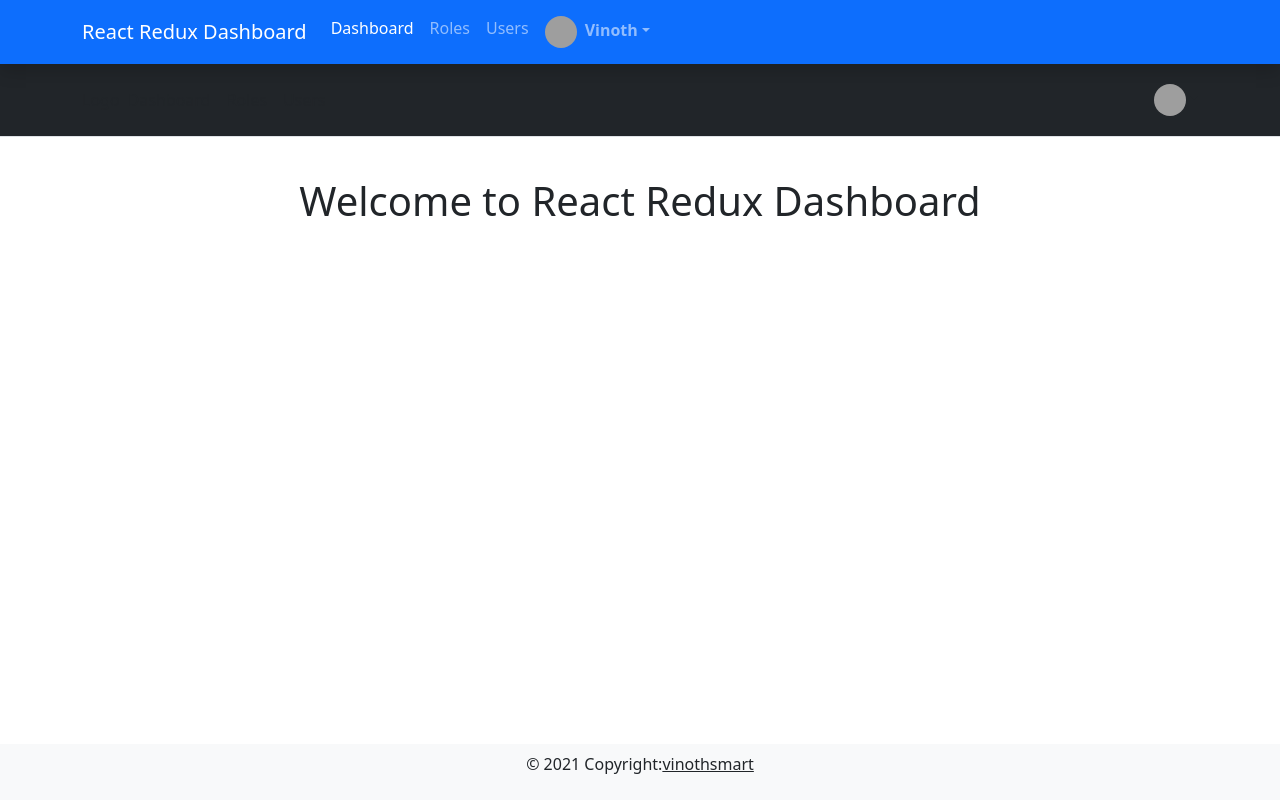
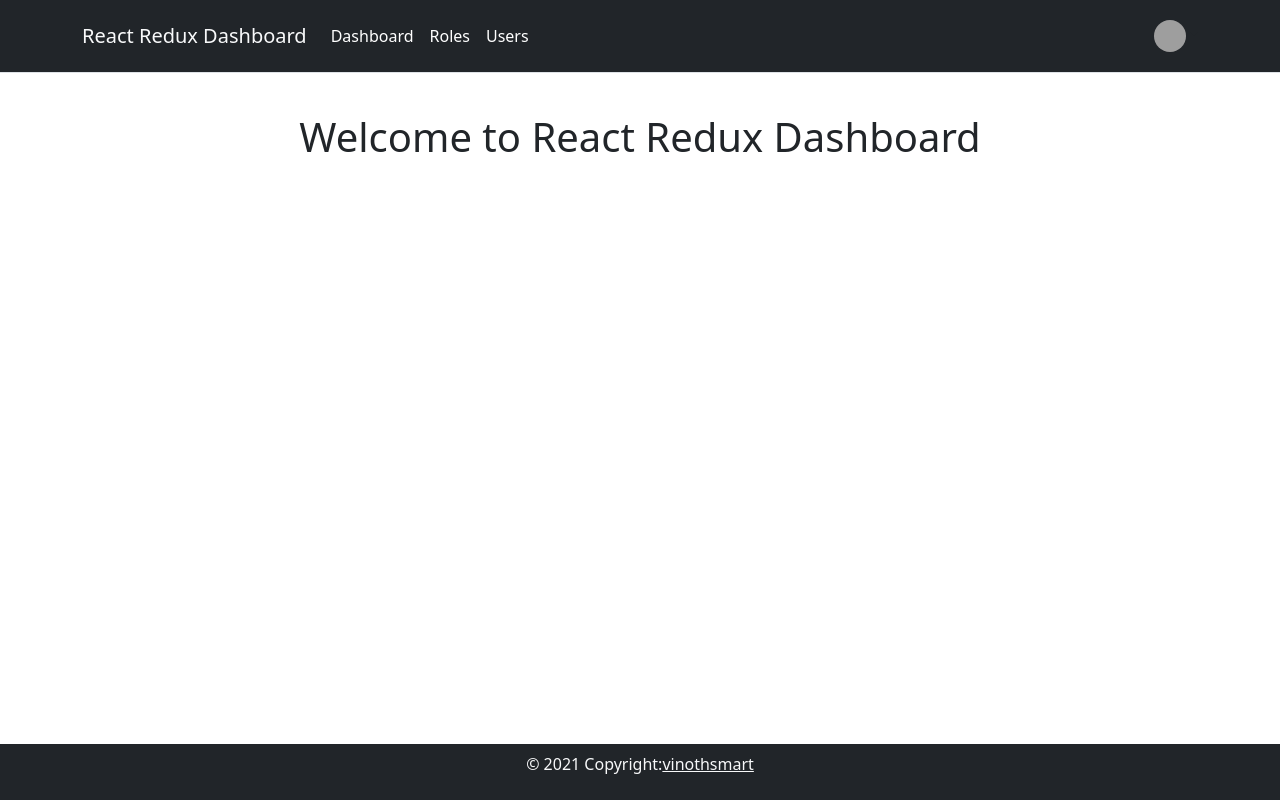
Before and after one commit to vinothsmart/react-redux-dashboard, a React (Create React App) app: page / in a window 1280 px wide. Built offline with nearby package versions, Linux system fonts and the light colour scheme; grey boxes are pictures that could not be loaded.

Commit message:
Navbar updated

```diff
--- a/src/components/elements/Navbar.js
+++ b/src/components/elements/Navbar.js
@@ -1,7 +1,7 @@
 export const NavBar = () => {
   return (
     <>
-      <nav className="navbar shadow sticky-top  fixed-top navbar-expand-sm navbar-dark bg-primary">
+      {/* <nav className="navbar shadow sticky-top  fixed-top navbar-expand-sm navbar-dark bg-primary">
         <div className="container">
           <a className="navbar-brand">React Redux Dashboard</a>
           <button
@@ -41,7 +41,7 @@ export const NavBar = () => {
                     alt="mdo"
                     width="32"
                     height="32"
-                    class="rounded-circle me-2"
+                    className="rounded-circle me-2"
                   />
                   <strong>Vinoth</strong>
                 </a>
@@ -63,39 +63,39 @@ export const NavBar = () => {
             </ul>
           </div>
         </div>
-      </nav>
-      <header class="p-3 mb-3 bg-dark border-bottom">
-        <div class="container">
-          <div class="d-flex flex-wrap align-items-center justify-content-center justify-content-lg-start">
+      </nav> */}
+      <header className="p-3 mb-3 bg-dark border-bottom">
+        <div className="container">
+          <div className="d-flex flex-wrap align-items-center justify-content-center justify-content-lg-start">
             <a
               href="/"
-              class="d-flex align-items-center mb-2 mb-lg-0 text-dark text-decoration-none"
+              className="d-flex align-items-center mb-2 mb-lg-0 text-decoration-none text-light navbar-brand"
             >
-              Logo
+              React Redux Dashboard
             </a>
 
-            <ul class="nav col-12 col-lg-auto me-lg-auto mb-2 justify-content-center mb-md-0">
+            <ul className="nav col-12 col-lg-auto me-lg-auto mb-2 justify-content-center mb-md-0">
               <li>
-                <a href="#" class="nav-link px-2 link-dark">
+                <a href="#" className="nav-link px-2 text-white">
                   Dashboard
                 </a>
               </li>
               <li>
-                <a href="#" class="nav-link px-2 link-dark">
+                <a href="#" className="nav-link px-2 text-white">
                   Roles
                 </a>
               </li>
               <li>
-                <a href="#" class="nav-link px-2 link-dark">
+                <a href="#" className="nav-link px-2 text-white">
                   Users
                 </a>
               </li>
             </ul>
 
-            <div class="dropdown text-end">
+            <div className="dropdown text-end">
               <a
                 href="#"
-                class="d-block link-dark text-decoration-none dropdown-toggle"
+                className="d-block link-dark text-decoration-none dropdown-toggle"
                 id="dropdownUser1"
                 data-bs-toggle="dropdown"
                 aria-expanded="false"
@@ -105,33 +105,33 @@ export const NavBar = () => {
                   alt="mdo"
                   width="32"
                   height="32"
-                  class="rounded-circle"
+                  className="rounded-circle"
                 />
               </a>
               <ul
-                class="dropdown-menu text-small"
+                className="dropdown-menu text-small"
                 aria-labelledby="dropdownUser1"
               >
                 <li>
-                  <a class="dropdown-item" href="#">
+                  <a className="dropdown-item" href="#">
                     New project...
                   </a>
                 </li>
                 <li>
-                  <a class="dropdown-item" href="#">
+                  <a className="dropdown-item" href="#">
                     Settings
                   </a>
                 </li>
                 <li>
-                  <a class="dropdown-item" href="#">
+                  <a className="dropdown-item" href="#">
                     Profile
                   </a>
                 </li>
                 <li>
-                  <hr class="dropdown-divider"></hr>
+                  <hr className="dropdown-divider"></hr>
                 </li>
                 <li>
-                  <a class="dropdown-item" href="#">
+                  <a className="dropdown-item" href="#">
                     Sign out
                   </a>
                 </li>
@@ -141,15 +141,15 @@ export const NavBar = () => {
         </div>
       </header>
 
-      <div class="b-example-divider"></div>
-      <nav className="navbar fixed-bottom navbar-light bg-light">
+      <div className="b-example-divider"></div>
+      <nav className="navbar fixed-bottom text-light bg-dark">
         <div className="container-fluid">
           <div className="col-lg-12">
             <center>
               <p>
                 © 2021 Copyright:
                 <a
-                  className="text-dark"
+                  className="text-light"
                   href="https://github.com/vinothsmart/"
                   target="_blank"
                 >
--- a/src/index.js
+++ b/src/index.js
@@ -4,7 +4,7 @@ import "./styles/index.css";
 import App from "./App";
 import reportWebVitals from "./reportWebVitals";
 import "bootstrap/dist/css/bootstrap.min.css";
-// import "bootstrap/dist/js/bootstrap.bundle.min";
+import "bootstrap/dist/js/bootstrap.bundle.min";
 
 ReactDOM.render(
   <React.StrictMode>
```
